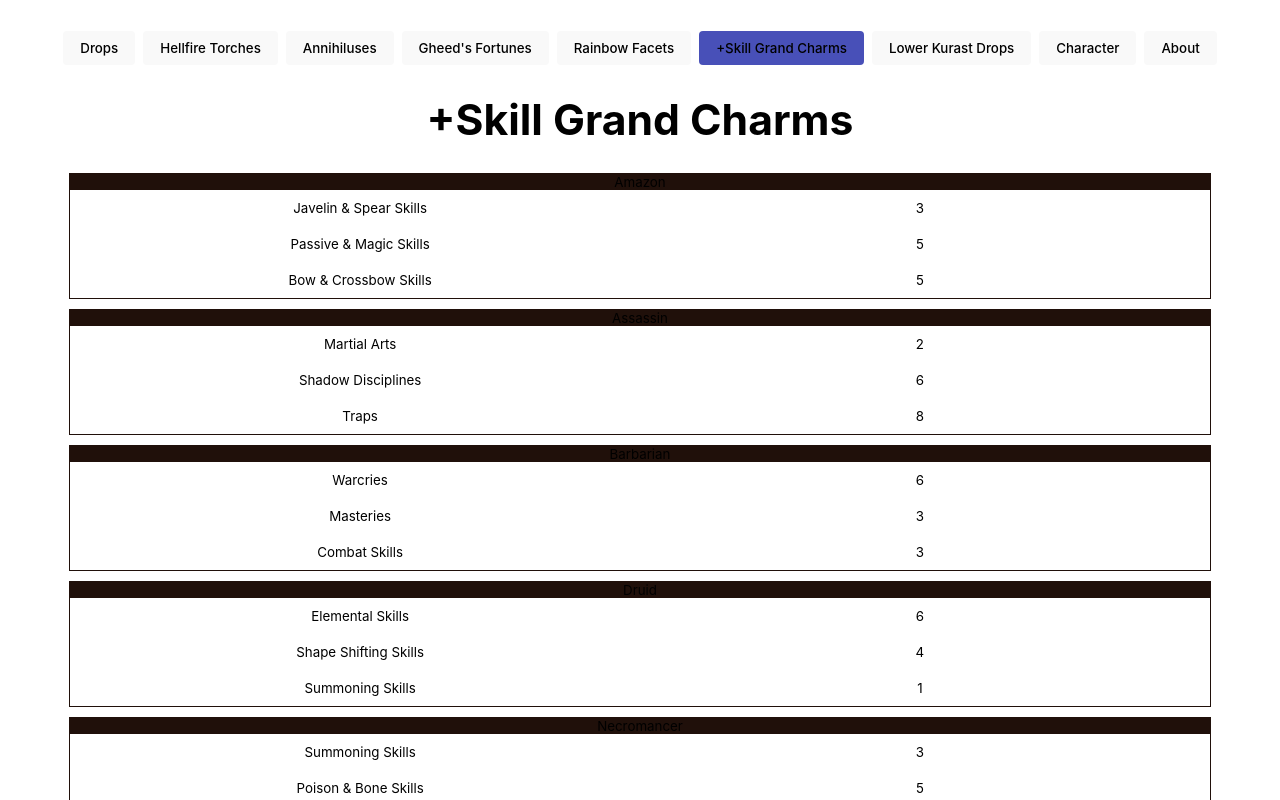
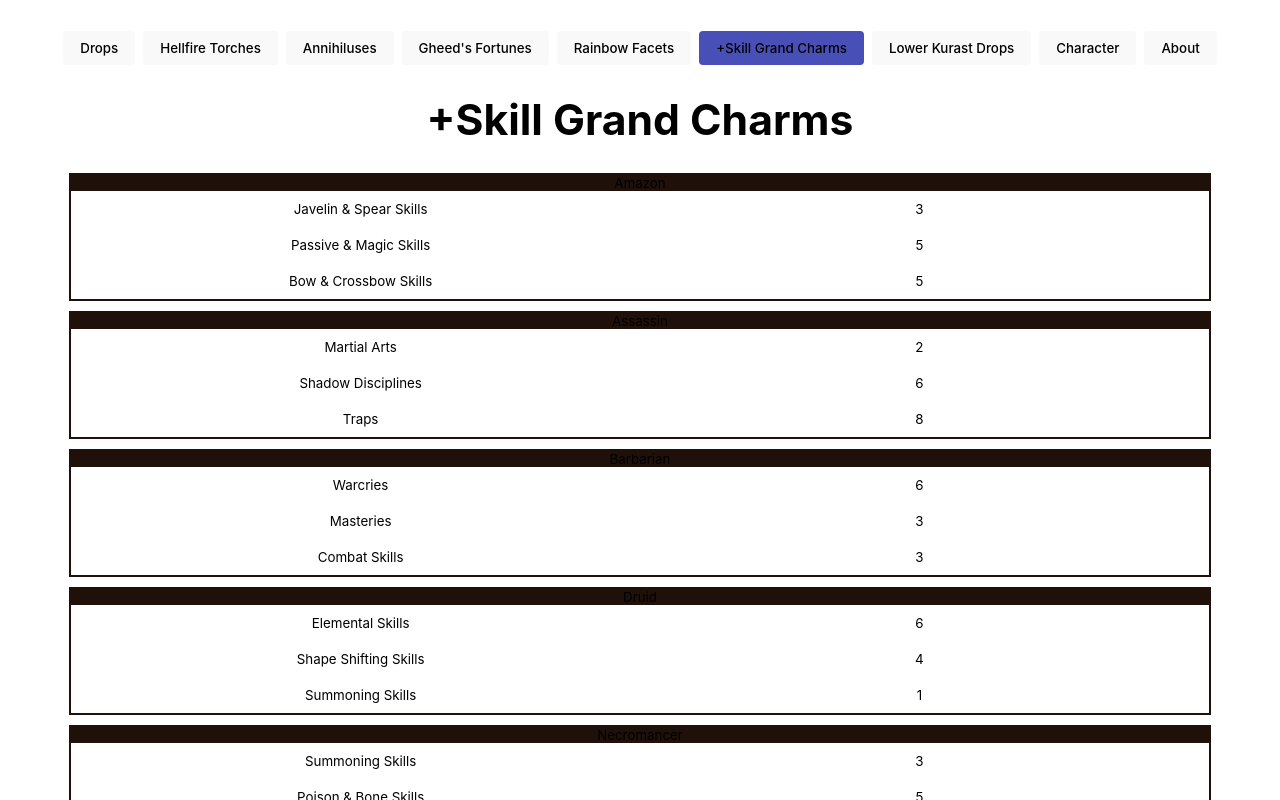
Before and after one commit to geoffreykwan/diablo-2-drops-on-the-way-to-level-99, a Vue app: page /plus-skill-grand-charms in a window 1280 px wide. Shown: the top 800 px of the page. Built offline with nearby package versions, Linux system fonts and the light colour scheme.

Commit message:
feat(Plus Skill Grand Charms Page): Increase border width

```diff
--- a/src/styles/plus-skill-grand-charms.css
+++ b/src/styles/plus-skill-grand-charms.css
@@ -1,5 +1,5 @@
 .plus-skill-grand-charm-class {
-  border: 1px solid #20100a;
+  border: 2px solid #20100a;
   margin: 10px;
 }
 
```
